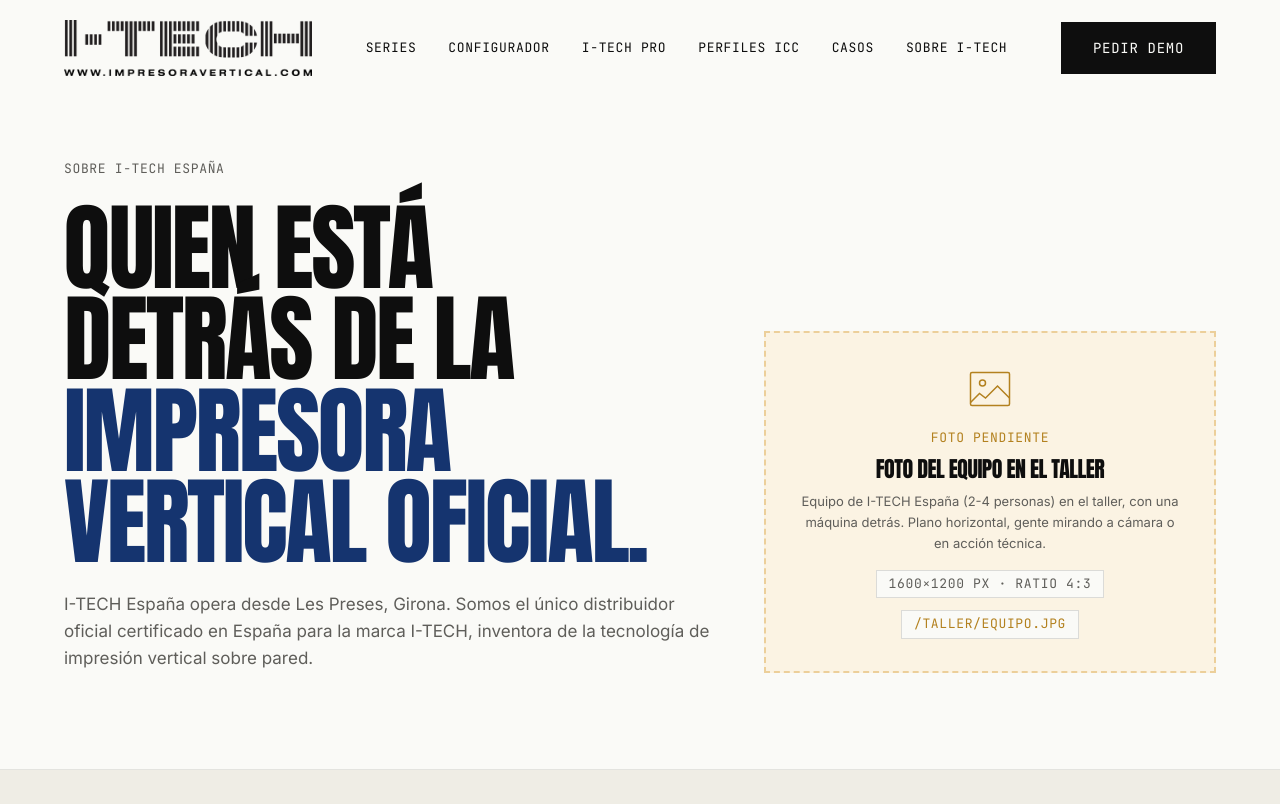
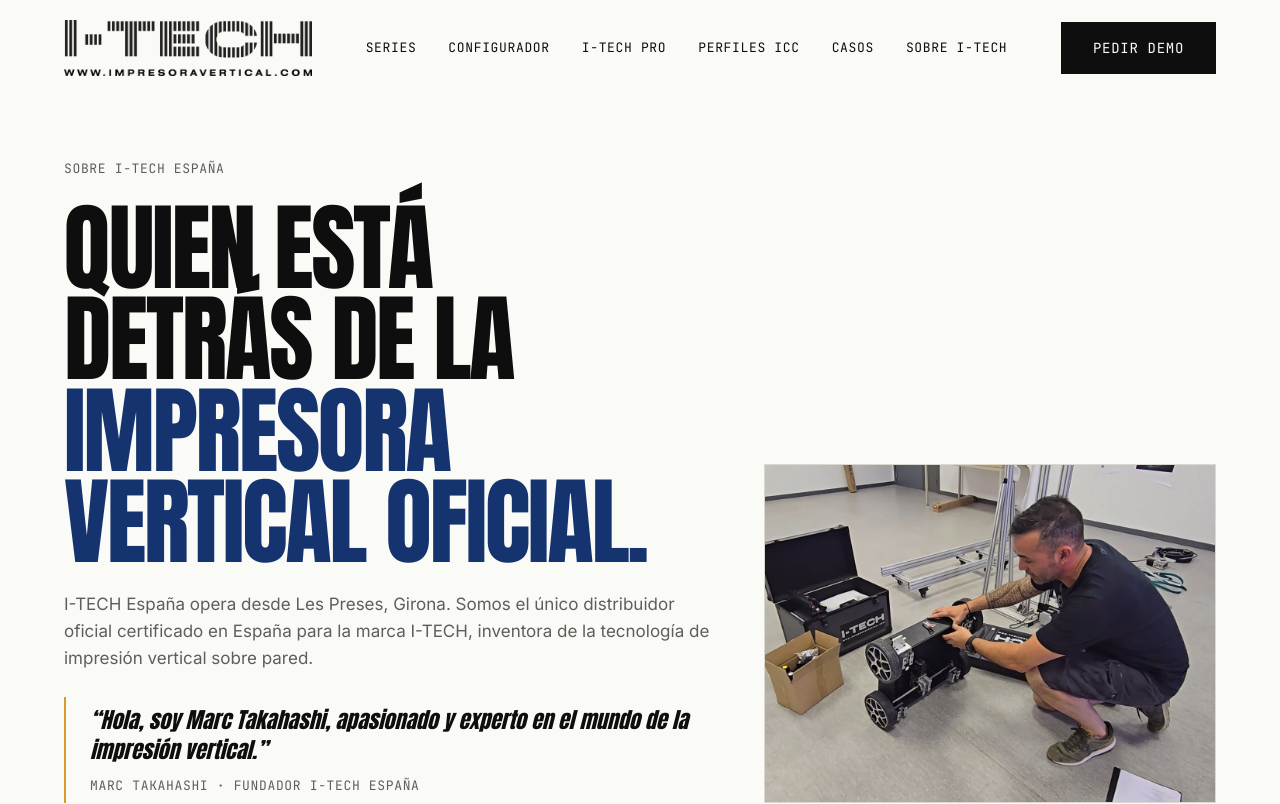
Before and after one commit to ImpresoraVertical/impresoravertical-web, a Next.js app: page /sobre-itech in a window 1280 px wide. Shown: the top 804 px of the page. Built offline with nearby package versions, Linux system fonts and the light colour scheme.

Commit message:
Add: foto equipo + presentación personal Marc Takahashi en /sobre-itech

```diff
--- a/app/sobre-itech/page.tsx
+++ b/app/sobre-itech/page.tsx
@@ -1,6 +1,6 @@
 import Link from "next/link";
+import Image from "next/image";
 import type { Metadata } from "next";
-import MediaPlaceholder from "../components/MediaPlaceholder";
 
 export const metadata: Metadata = {
   title: "Sobre I-TECH España · Punto de gestión oficial",
@@ -27,16 +27,29 @@
                 España para la marca I-TECH, inventora de la tecnología
                 de impresión vertical sobre pared.
               </p>
+
+              {/* Presentación personal de Marc */}
+              <div className="border-l-2 border-ocre-500 pl-6 py-2 max-w-2xl">
+                <p className="font-serif text-h5 text-ink italic leading-snug">
+                  &ldquo;Hola, soy Marc Takahashi, apasionado y experto en el
+                  mundo de la impresión vertical.&rdquo;
+                </p>
+                <div className="font-mono text-eyebrow uppercase tracking-wider text-stone mt-3">
+                  Marc Takahashi · Fundador I-TECH España
+                </div>
+              </div>
             </div>
             <div className="lg:col-span-5">
-              <MediaPlaceholder
-                type="image"
-                title="Foto del equipo en el taller"
-                description="Equipo de I-TECH España (2-4 personas) en el taller, con una máquina detrás. Plano horizontal, gente mirando a cámara o en acción técnica."
-                dimensions="1600×1200 px · ratio 4:3"
-                filename="/taller/equipo.jpg"
-                aspect="aspect-[4/3]"
-              />
+              <div className="relative aspect-[4/3] bg-bone overflow-hidden border border-stone/15">
+                <Image
+                  src="/taller/equipo.jpg"
+                  alt="Equipo de I-TECH España en el taller de Les Preses"
+                  fill
+                  sizes="(max-width: 1024px) 100vw, 40vw"
+                  className="object-cover object-center"
+                  priority
+                />
+              </div>
             </div>
           </div>
         </div>
```
